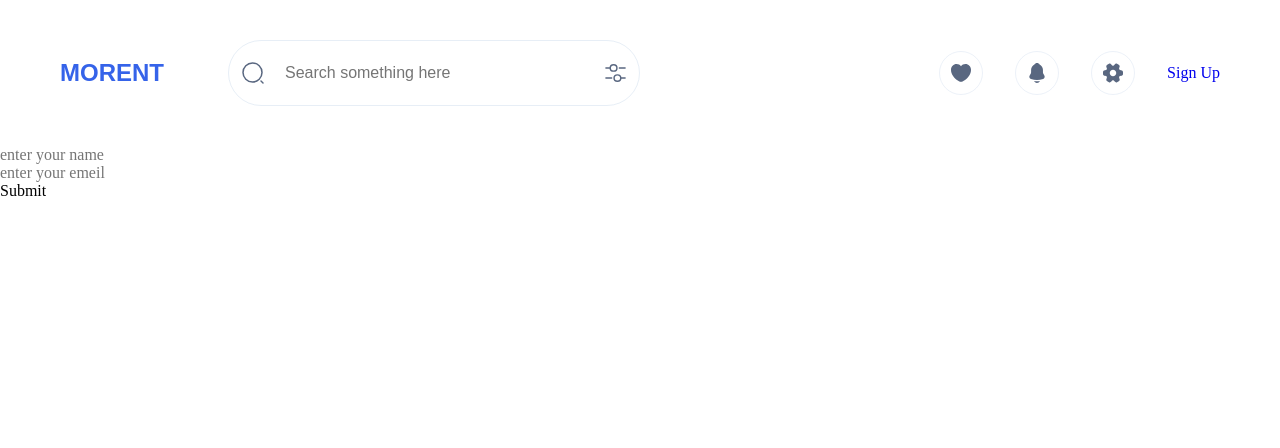
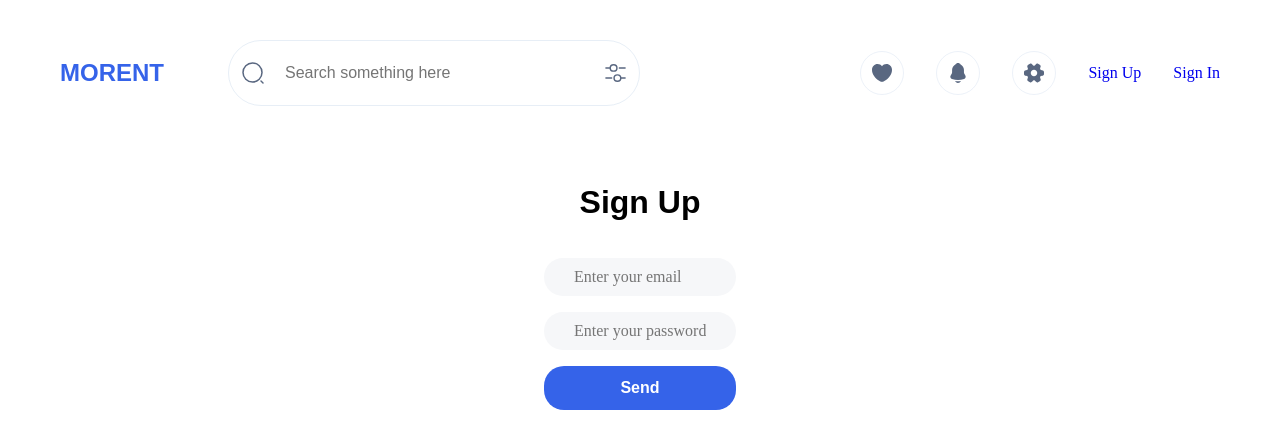
Before and after one commit to MSaliamon/morent, a React (Vite) app: page /morent/SignUp in a window 1280 px wide. Shown: the top 448 px of the page. Built offline with nearby package versions, Linux system fonts and the light colour scheme.

Commit message:
sign up done

```diff
--- a/src/App.jsx
+++ b/src/App.jsx
@@ -1,14 +1,15 @@
-
 import { BrowserRouter, Routes, Route } from 'react-router-dom';
 import Layout from './pages/layout/Layout';
 import SignUp from './pages/sign up/SignUp';
+import SignIn from './pages/sign in/SignIn';
 
 function App() {
   return (
-    <BrowserRouter>
+    <BrowserRouter basename="/morent">
       <Routes>
-        <Route path="/morent" element={<Layout />} />
-        <Route path="/morent/SignUp" element={<SignUp />} />
+        <Route path="/" element={<Layout />} />
+        <Route path="SignUp" element={<SignUp />} />
+        <Route path="SignIn" element={<SignIn />} />
       </Routes>
     </BrowserRouter>
   );
--- a/src/components/header/Header.jsx
+++ b/src/components/header/Header.jsx
@@ -26,7 +26,8 @@ function Header() {
           <img src={like} alt="like" className="header-user__heart" />
           <img src={Notification} alt="Notification" className="header-user__bell" />
           <img src={Settings} alt="Settings" className="header-user__settings" />
-          <Link to="/morent/SignUp">Sign Up</Link>
+          <Link to="/SignUp">Sign Up</Link>
+          <Link to="/SignIn">Sign In</Link>
         </div>
       </header>
     </>
--- a/src/pages/layout/Layout.jsx
+++ b/src/pages/layout/Layout.jsx
@@ -1,5 +1,5 @@
 import React from 'react';
-import { Link, Outlet } from 'react-router-dom';
+import { Outlet } from 'react-router-dom';
 import Header from '../../components/header/Header';
 import Main from '../../components/main/Main';
 import Footer from '../../components/footer/Footer';
--- a/src/pages/sign in/SignIn.jsx
+++ b/src/pages/sign in/SignIn.jsx
@@ -0,0 +1,9 @@
+import React from 'react'
+
+function SignIn() {
+  return (
+    <div>SignIn</div>
+  )
+}
+
+export default SignIn
--- a/src/pages/sign up/SignUp.jsx
+++ b/src/pages/sign up/SignUp.jsx
@@ -1,33 +1,70 @@
 import { useForm } from "react-hook-form";
-import { yupResolver } from '@hookform/resolvers/yup';
 import * as yup from "yup";
 import Header from "../../components/header/Header";
+import './SignUp.scss';
+import { useCallback } from "react";
 
+const useYupValidationResolver = validationSchema =>
+  useCallback(
+    async data => {
+      try {
+        const values = await validationSchema.validate(data, {
+          abortEarly: false
+        });
 
-const schema = yup.object({
-  name: yup.string().required(),
-  emeil: yup.number().positive().integer().required(),
-}).required();
+        return {
+          values,
+          errors: {}
+        };
+      } catch (errors) {
+        return {
+          values: {},
+          errors: errors.inner.reduce(
+            (allErrors, currentError) => ({
+              ...allErrors,
+              [currentError.path]: {
+                type: currentError.type ?? "validation",
+                message: currentError.message
+              }
+            }),
+            {}
+          )
+        };
+      }
+    },
+    [validationSchema]
+  );
+const validationSchema = yup.object({
+  email: yup.string().email().required(),
+  password: yup.string().min(8).max(32).required(),
+});
+
 function SignIn() {
+  const resolver = useYupValidationResolver(validationSchema);
+  const { handleSubmit, register, formState, setError } = useForm({ resolver });
+  const { errors } = formState;
 
-  const { register, handleSubmit, formState:{ errors } } = useForm({
-    resolver: yupResolver(schema)
-  });
-  const onSubmit = data => console.log(data);
+  const handleInputChange = (event) => {
+    const { name, value } = event.target;
+    if (errors[name]) {
+      setError(name, undefined);
+    }
+  };
+
   return (
     <>
-        <Header />
-        <form onSubmit={handleSubmit(onSubmit)}>
-            <input {...register("name")} placeholder="enter your name" />
-            <p>{errors.nameame?.message}</p>
-
-            <input {...register("emeil")}  placeholder="enter your emeil"/>
-            <p>{errors.emeil?.message}</p>
-
-            <input type="submit" />
+      <Header />
+      <main className="main">
+        <h1 className="main__title">Sign Up</h1>
+        <form onSubmit={handleSubmit(data => console.log(data))} className="main-form">
+          <input {...register("email")} onChange={handleInputChange} className="main-form__input" placeholder="Enter your email" />
+          {errors.email && <div className="error-message">{errors.email.message}</div>}
+          <input {...register("password")} onChange={handleInputChange}  className="main-form__input" placeholder="Enter your password" />
+          {errors.password && <div className="error-message">{errors.password.message}</div>}
+          <button type="submit" className="main-form__btn" >Send</button>
         </form>
+      </main>
     </>
   )
 }
-
 export default SignIn
--- /dev/null
+++ b/src/pages/sign up/signUp.scss
@@ -0,0 +1,36 @@
+@use '../../sass/mixins' as mixin;
+@use '../../sass/vars' as var;
+@use '../../sass/reset' as reset;
+
+.main {
+    @include mixin.flex(column, center, center, 32px);
+    width: 100%;
+    background-color: var.$background-color;
+    &__title {
+        @include mixin.PlusJakartaSans(32px, 600, 150%);
+        text-align: center
+    }
+    &-form {
+        @include mixin.flex(column, center, center, 16px);
+        width: 25%;
+        &__input {
+            width: 60%;
+            background-color: var.$main-bg-color;
+            padding: 10px 30px;
+            border-radius: 20px;
+        }
+        &__btn {
+            @include mixin.PlusJakartaSans(16px, 600, 150%);
+            color: var.$background-color;
+            background-color: var.$third-color;
+            padding: 10px 20px;
+            border-radius: 20px;
+            width: 60%;
+        }
+    }
+    .error-message {
+        color: red;
+        font-size: 12px;
+        margin-top: 5px;
+      }
+}
```
